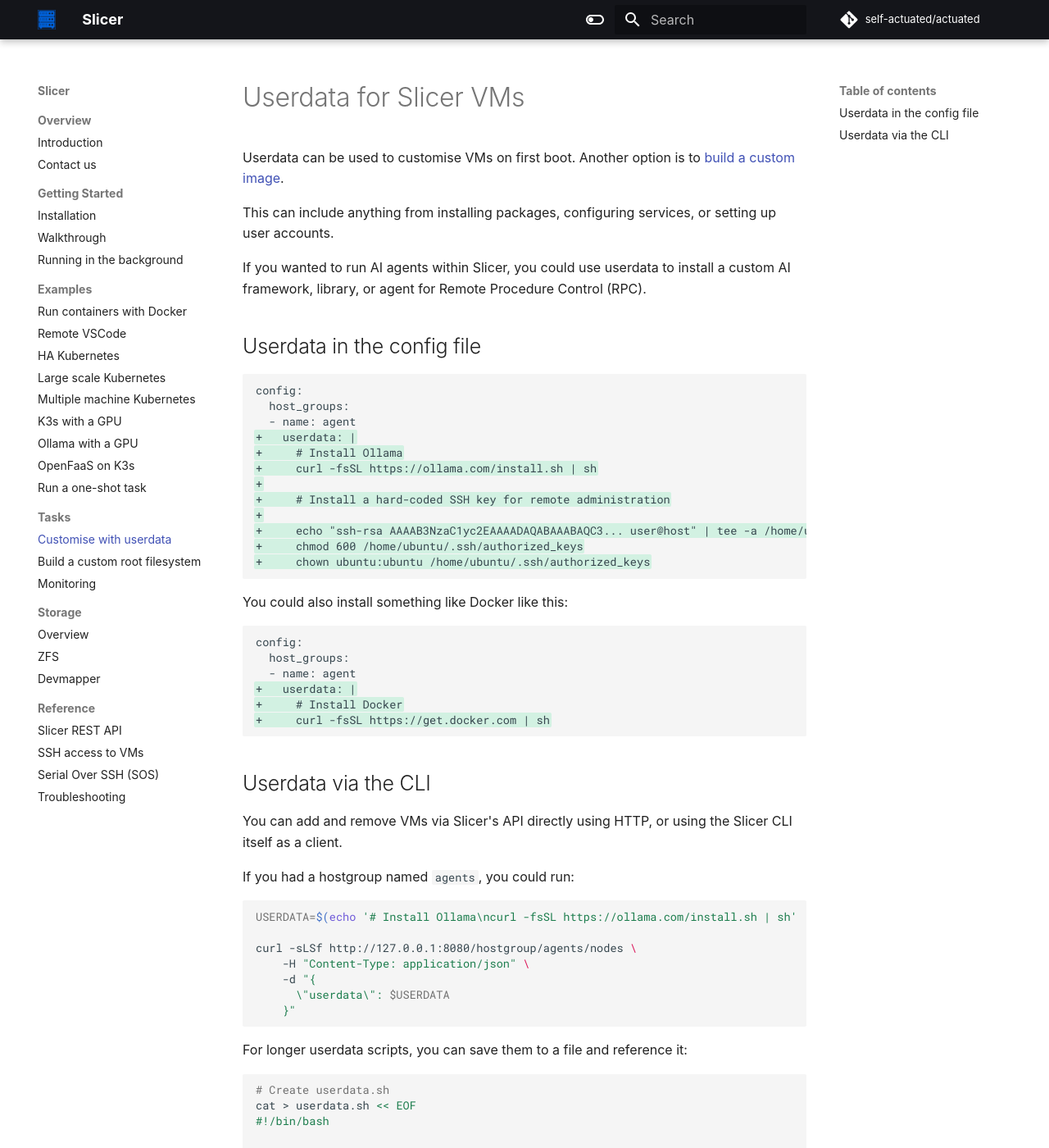
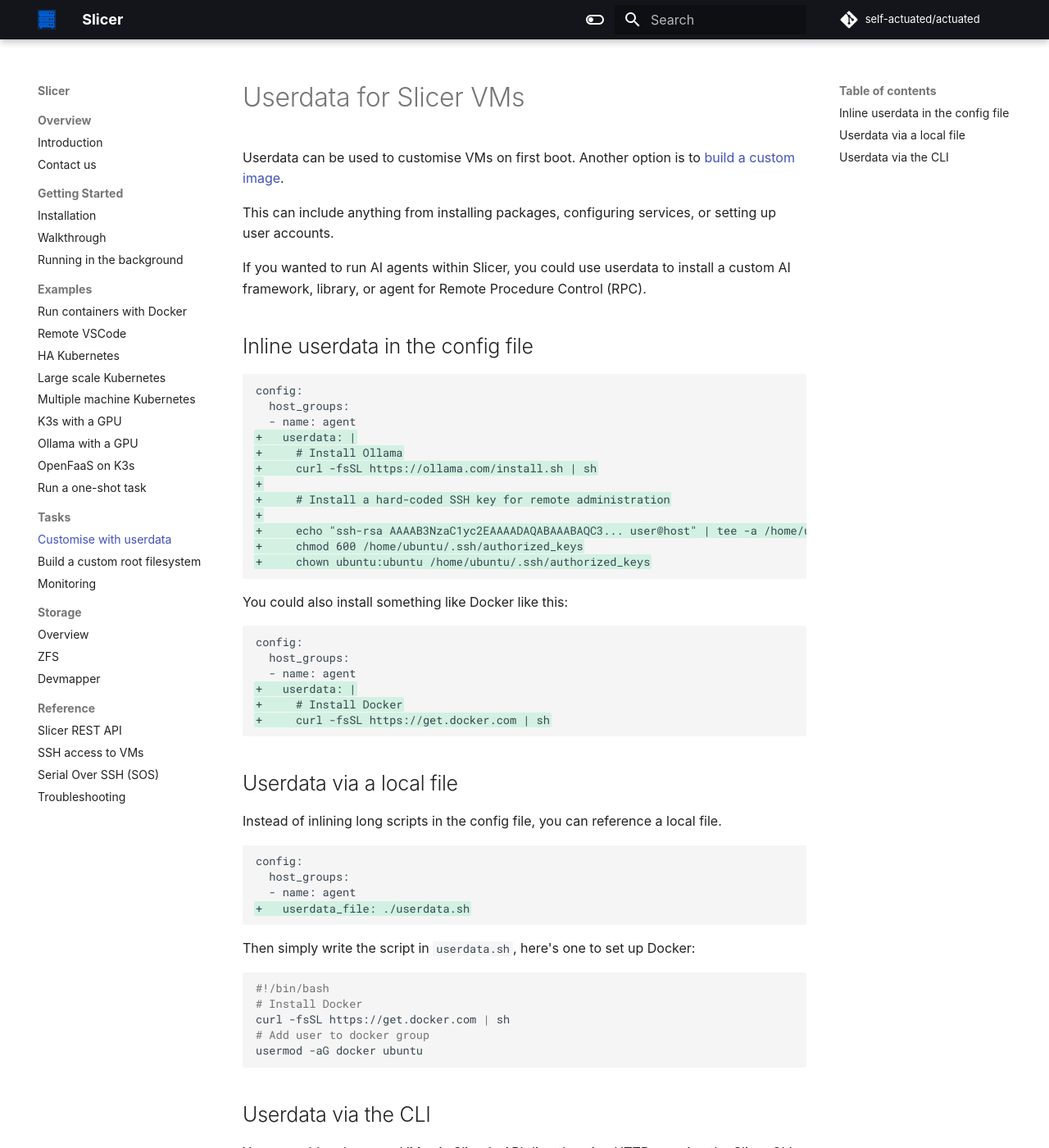
Before and after one commit to slicervm/docs.slicervm.com, an MkDocs documentation site: the page built from docs/tasks/userdata.md, in a window 1280 px wide and 1400 px high. Shown: the whole window at 82% size. Built offline with MkDocs 1.6.1 and Material for MkDocs 9.7.7, drawn with Linux system fonts in a browser that asks for light colours; some web fonts are replaced; comment, search, counter and statistics services are not loaded.

````diff
--- a/docs/tasks/userdata.md
+++ b/docs/tasks/userdata.md
@@ -6,7 +6,7 @@
 
 If you wanted to run AI agents within Slicer, you could use userdata to install a custom AI framework, library, or agent for Remote Procedure Control (RPC).
 
-## Userdata in the config file
+## Inline userdata in the config file
 
 ```diff
 config:
@@ -32,6 +32,27 @@
 +   userdata: |
 +     # Install Docker
 +     curl -fsSL https://get.docker.com | sh
+```
+
+## Userdata via a local file
+
+Instead of inlining long scripts in the config file, you can reference a local file.
+
+```diff
+config:
+  host_groups:
+  - name: agent
++   userdata_file: ./userdata.sh
+```
+
+Then simply write the script in `userdata.sh`, here's one to set up Docker:
+
+```bash
+#!/bin/bash
+# Install Docker
+curl -fsSL https://get.docker.com | sh
+# Add user to docker group
+usermod -aG docker ubuntu
 ```
 
 ## Userdata via the CLI
````
